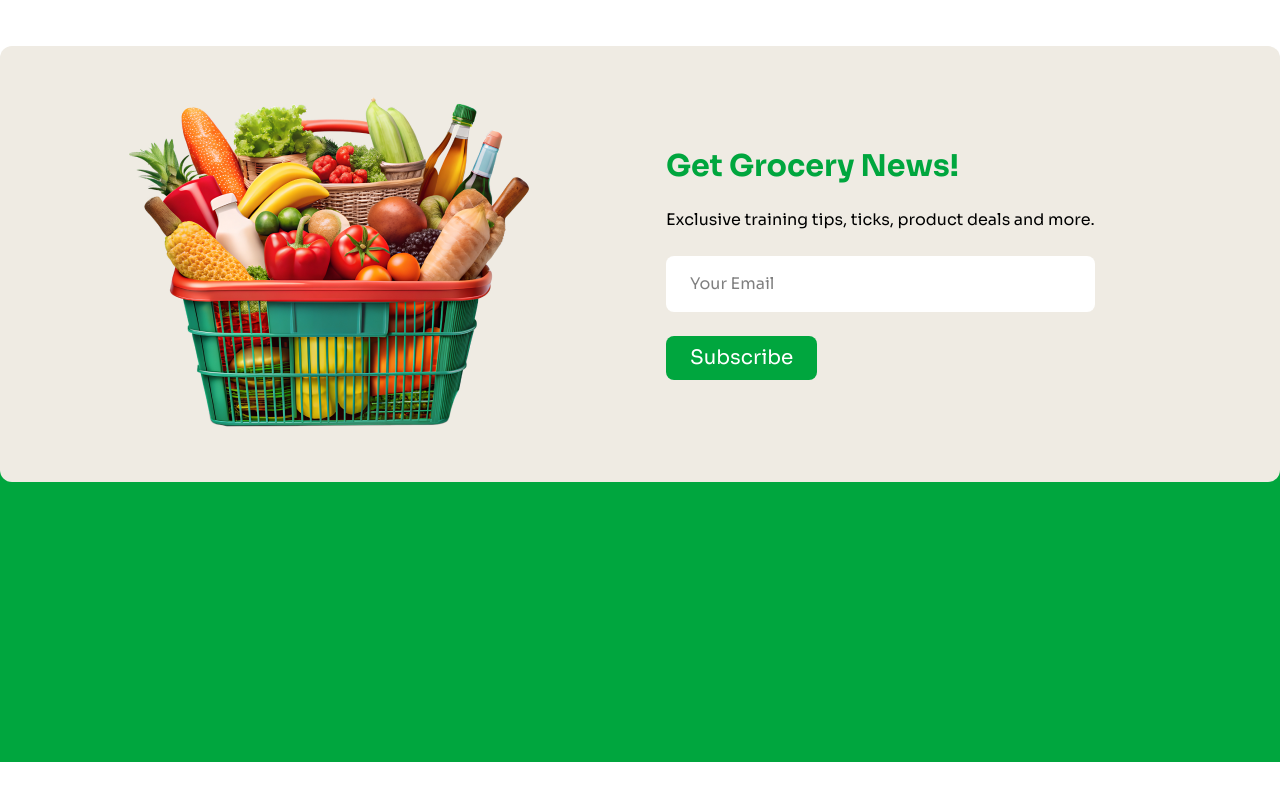
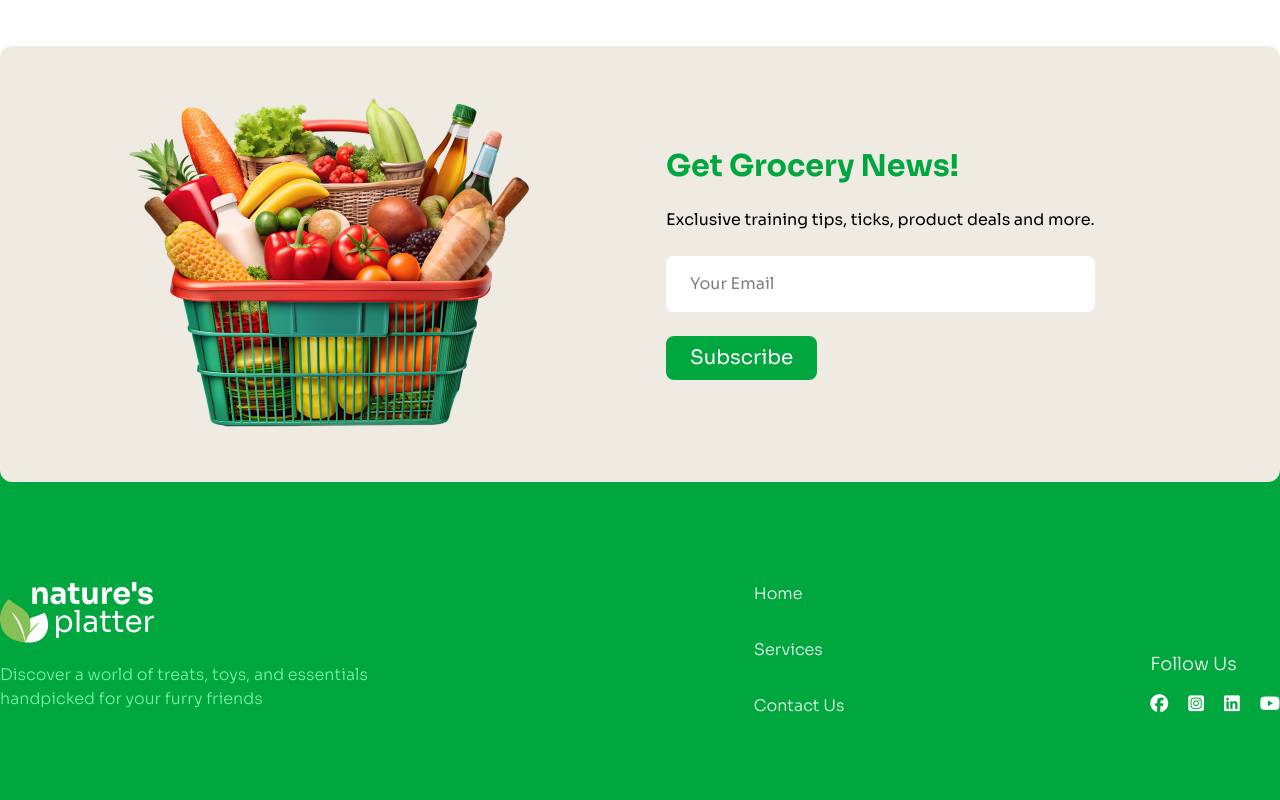
Before and after one commit to coder-shakil99/ph-assignment-03, a plain HTML site: page index.html in a window 1280 px wide. Shown: the part 3529-4329 px from the top of the page. Before the commit the page ends 4291 px from the top, so only its background shows below. Drawn offline with nearby package versions, Linux system fonts and the light colour scheme.

Commit message:
make footer section with responsive

```diff
--- a/index.html
+++ b/index.html
@@ -313,7 +313,7 @@
           <!-- grocery-container -->
            <div class="flex flex-col lg:flex-row  items-center bg-[#EFEBE3] rounded-xl px-4 lg:px-28 gap-y-6 lg:gap-x-28 py-6 lg:py-11">
             <!-- left-image -->
-             <div>
+             <div class="max-w-44 lg:max-w-full">
               <img src="/c2-assets/vegetable-busket.png" alt="" class="lg:w-full">
              </div>
              <!-- right-form -->
@@ -330,22 +330,37 @@
 
       </main>
       <!-- footer-section -->
-       <footer class="bg-green-600 h-[500px]">
+       <footer class="bg-green-600 h-[700px] lg:h-[600px]">
+            <!-- footer-content-container -->
+        <section class="max-w-[1320px] mx-auto px-5 lg:px-0">
+          <!-- footer-content-container -->
+           <div class="relative top-72 lg:top-80 flex flex-col gap-y-6 lg:flex-row lg:justify-between">
+                 <!-- footer-logo-content -->
+                 <div class="max-w-md space-y-5">
+                  <img src="./c2-assets/logo-footer.png" alt="">
+                  <p class="text-green-300 font-light">Discover a world of treats, toys, and essentials handpicked for your furry friends</p>
+                 </div>
+                 <!-- footer-menu -->
+                  <div class="">
+                    <ul class="text-green-50 font-light space-y-4 lg:space-y-8">
+                      <li><a href="#">Home</a></li>
+                      <li><a href="#">Services</a></li>
+                      <li><a href="#">Contact Us</a></li>
+                    </ul>
+                  </div>
+                  <!-- footer-social-icon -->
+                   <div class="lg:self-end space-y-3">
+                    <p class="text-green-50 text-lg font-light ">Follow Us</p>
+                    <ul class="flex gap-x-5 text-white text-lg">
+                      <li><a href="#"><i class="fa-brands fa-facebook"></i></a></li>
+                      <li><a href="#"><i class="fa-brands fa-square-instagram"></i></a></li>
+                      <li><a href="#"><i class="fa-brands fa-linkedin"></i></a></li>
+                      <li><a href="#"><i class="fa-brands fa-youtube"></i></a></li>
+                    </ul>
+                   </div>
+           </div>
+        </section>
 
-
-          <!-- footer-container -->
-        <section class="max-w-[1320px] mx-auto px-5 lg:px-0">
-
-            <!-- footer-content-container -->
-        <section>
-              <!-- footer-logo-content -->
-               <div></div>
-               <!-- footer-menu -->
-                <div></div>
-                <!-- footer-social-icon -->
-                 <div></div>
-        </section>
-        </section>
        </footer>
 </body>
 </html>
```
